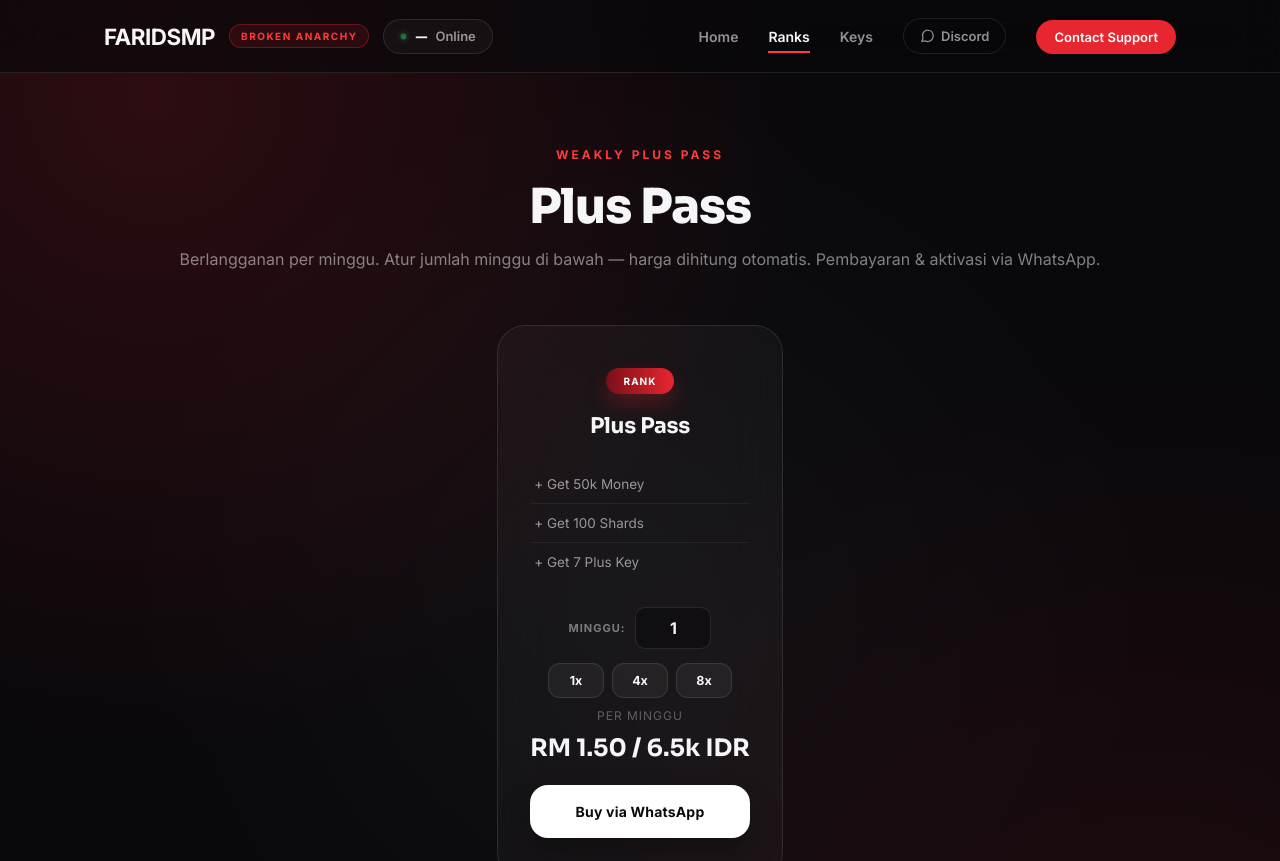
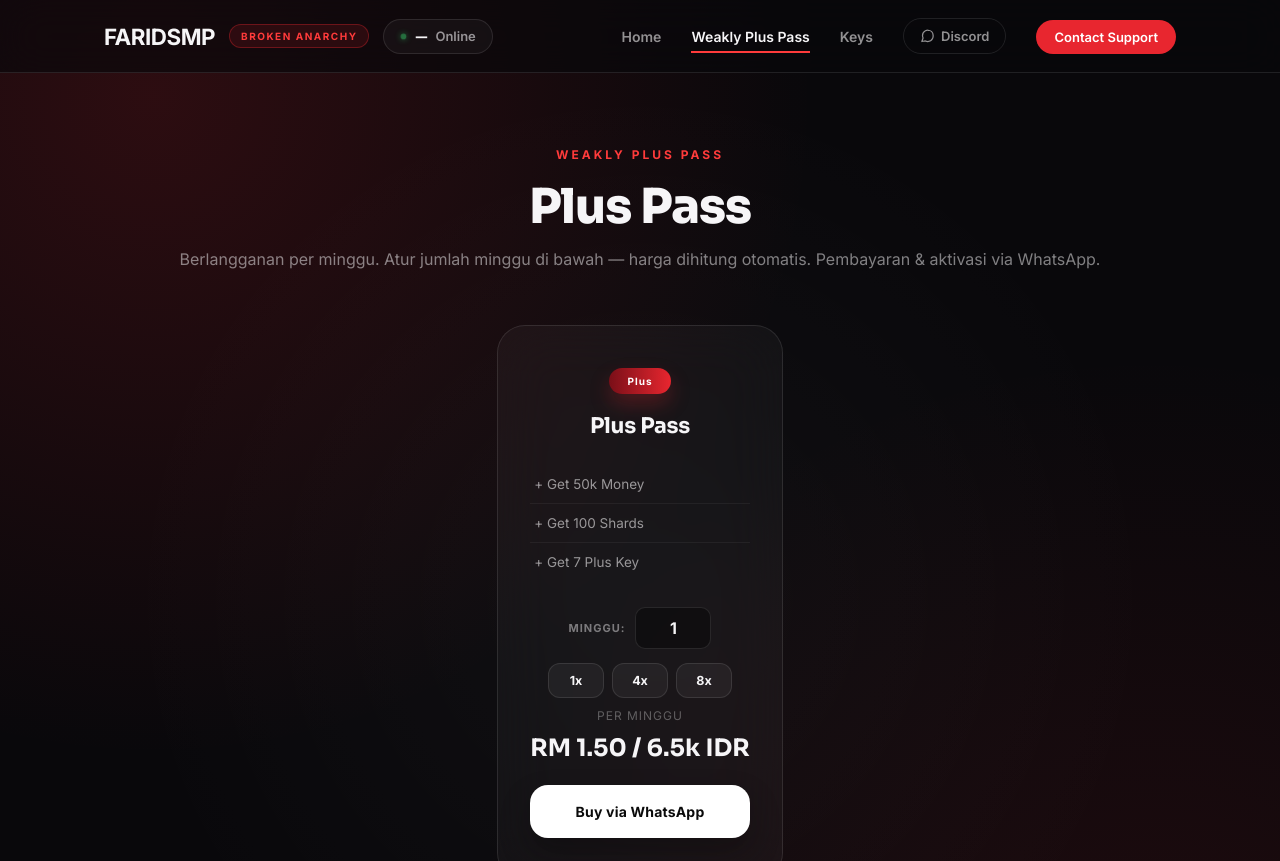
Before and after one commit to Faridgameprimi/pvpsl-store, a plain HTML site: page broken-anarchy/rank.html in a window 1280 px wide. Shown: the top 861 px of the page. Drawn offline with Linux system fonts and the light colour scheme; no server answers.

Commit message:
Add files via upload

```diff
--- a/broken-anarchy/rank.html
+++ b/broken-anarchy/rank.html
@@ -17,7 +17,7 @@
             </div>
             <ul>
                 <li><a href="index.html" class="sfx">Home</a></li>
-                <li><a href="rank.html" class="active sfx">Ranks</a></li>
+                <li><a href="rank.html" class="active sfx">Weakly Plus Pass</a></li>
                 <li><a href="key.html" class="sfx">Keys</a></li>
                 <li><a href="https://discord.gg/QCcnqXhhN" target="_blank" rel="noopener" class="nav-discord sfx">
                     <svg viewBox="0 0 24 24" fill="none" stroke="currentColor" stroke-width="2" stroke-linecap="round" stroke-linejoin="round"><path d="M21 11.5a8.38 8.38 0 0 1-.9 3.8 8.5 8.5 0 0 1-7.6 4.7 8.38 8.38 0 0 1-3.8-.9L3 20l1.9-5.7a8.38 8.38 0 0 1-.9-3.8 8.5 8.5 0 0 1 4.7-7.6 8.38 8.38 0 0 1 3.8-.9h.5a8.48 8.48 0 0 1 8 8v.5z"></path></svg>
@@ -37,7 +37,7 @@
     <main class="container">
         <div class="single-card-wrap">
             <div class="card rank-card">
-                <div class="rank-badge">RANK</div>
+                <div class="rank-badge">Plus</div>
                 <h3>Plus Pass</h3>
                 <ul class="features">
                     <li>+ Get 50k Money</li>
```
